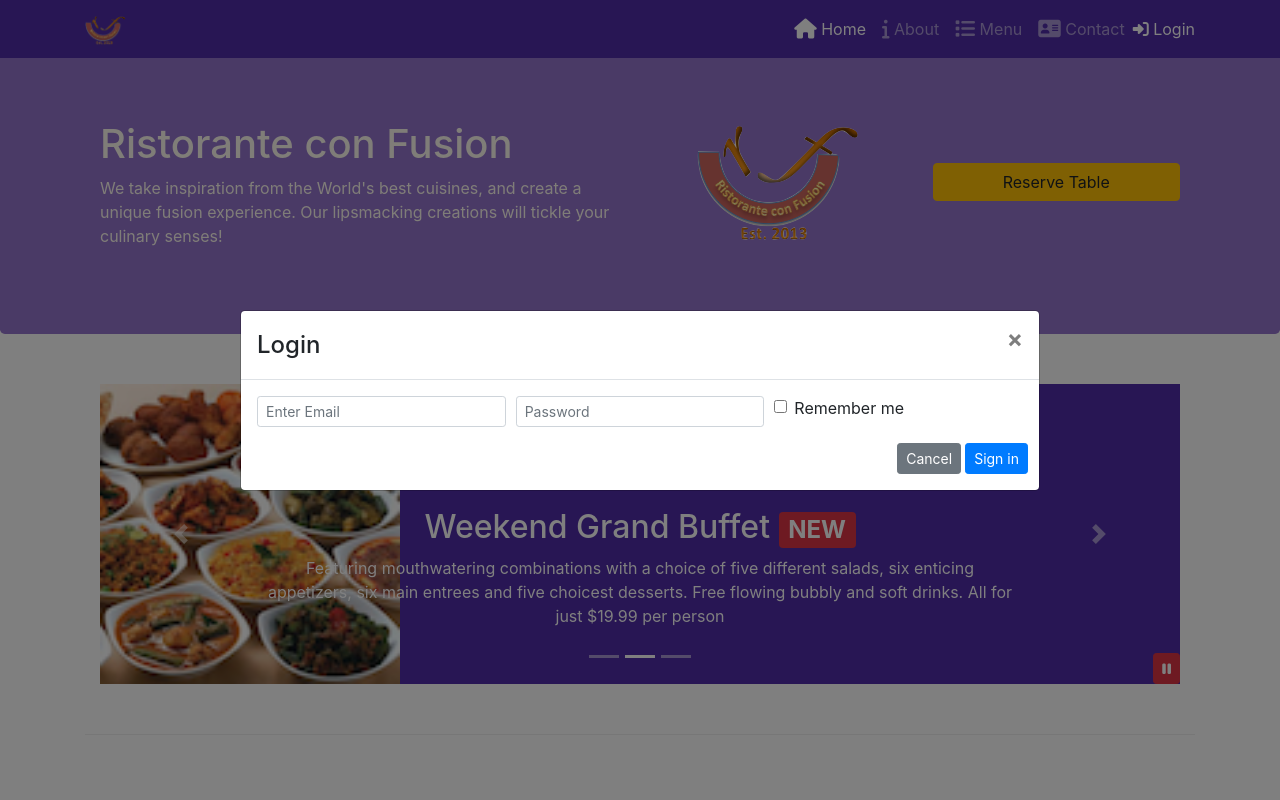
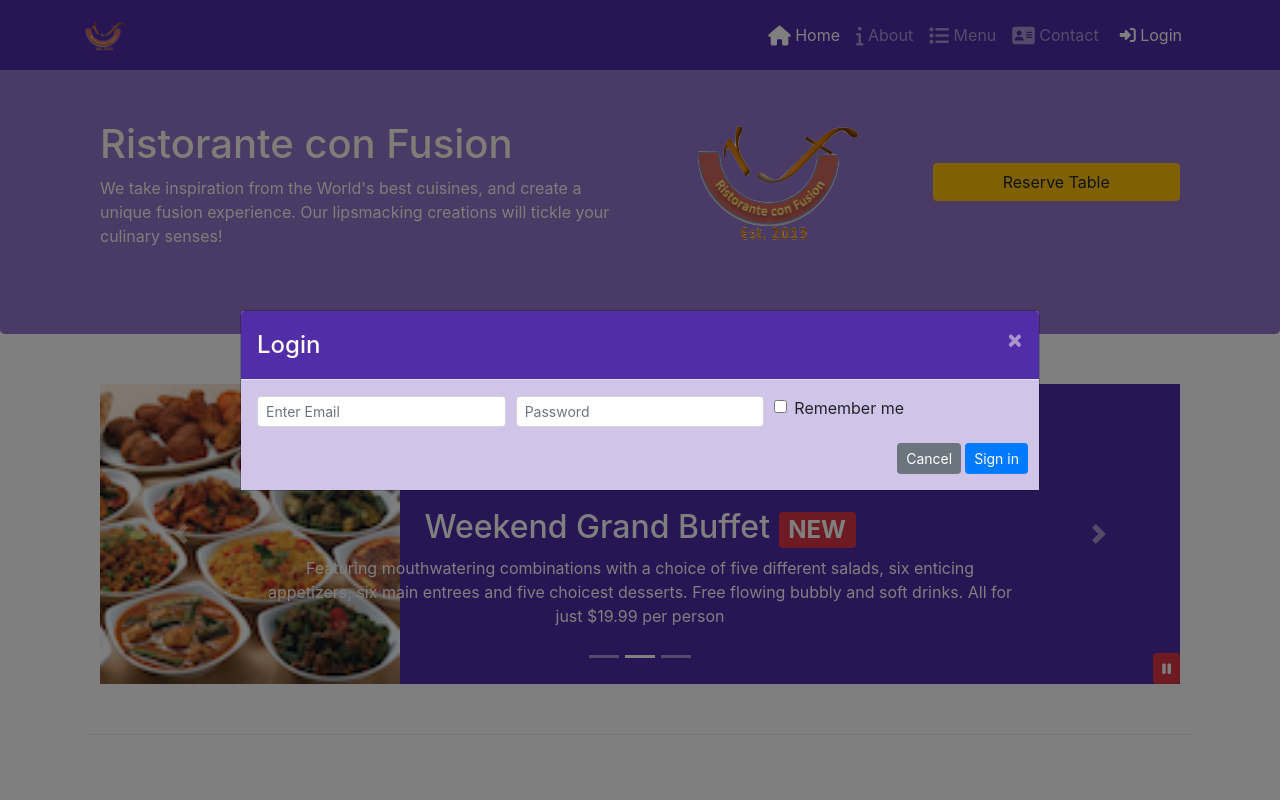
Before and after one commit to TabishShafi/bootstrap, a website: page index.html in a window 1280 px wide. Both pictures are taken after a click on the link "Login". Shown: the top 800 px of the page. Drawn offline with nearby package versions, Linux system fonts and the light colour scheme.

Commit message:
Assignment 4

```diff
--- a/Css/styles.scss
+++ b/Css/styles.scss
@@ -2,6 +2,7 @@ $lt-gray: #ddd;
 $background-dark: #512DA8;
 $background-light: #9575CD;
 $background-pale: #D1C4E9;
+$text-color: floralwhite;
 
 // Height variables
 $carousel-item-height: 300px;
@@ -74,3 +75,14 @@ body{
     bottom: 0px;
     z-index: 1;
 }
+.modal-header {
+    background-color: $background-dark;
+    color: $text-color;
+
+    button {
+        color: $text-color;
+    }
+}
+.modal-body {
+    background-color: $background-pale;
+}
--- a/index.html
+++ b/index.html
@@ -44,7 +44,7 @@
                     <li class=" nav-item"><a class=" nav-link" href="./contactus.html"> <span class="fa fa-address-card fa-lg"></span> Contact</a></li>
                 </ul>
                 <span class=" navbar-text">
-                    <a data-toggle="modal" data-target="#loginModal">
+                    <a id="loginButton"  class=" btn">
                         <span class="fa fa-sign-in"></span>
                         Login
                     </a>
@@ -193,7 +193,7 @@
                             <img src="img/logo.png" alt="logo" class="img-fluid">
                         </div>
                         <div class="col-sm-6 align-self-center">
-                            <a data-toggle="modal" data-target="#reserveModal"  class="btn btn-warning btn-block"
+                            <a id="reserveTable" class="btn btn-warning btn-block"
                             >Reserve Table</a>
                         </div>
                     </div>
@@ -376,6 +376,12 @@
                     $("#carouselButton").children("span").addClass('fa-pause');
                 }
             });
+            $("#reserveTable").click(function(){
+                $("#reserveModal").modal('show');
+            });
+            $("#loginButton").click(function(){
+                $("#loginModal").modal('show');
+            });
         });
     </script>
 
```
Also changed, not shown: Css/styles.css.
